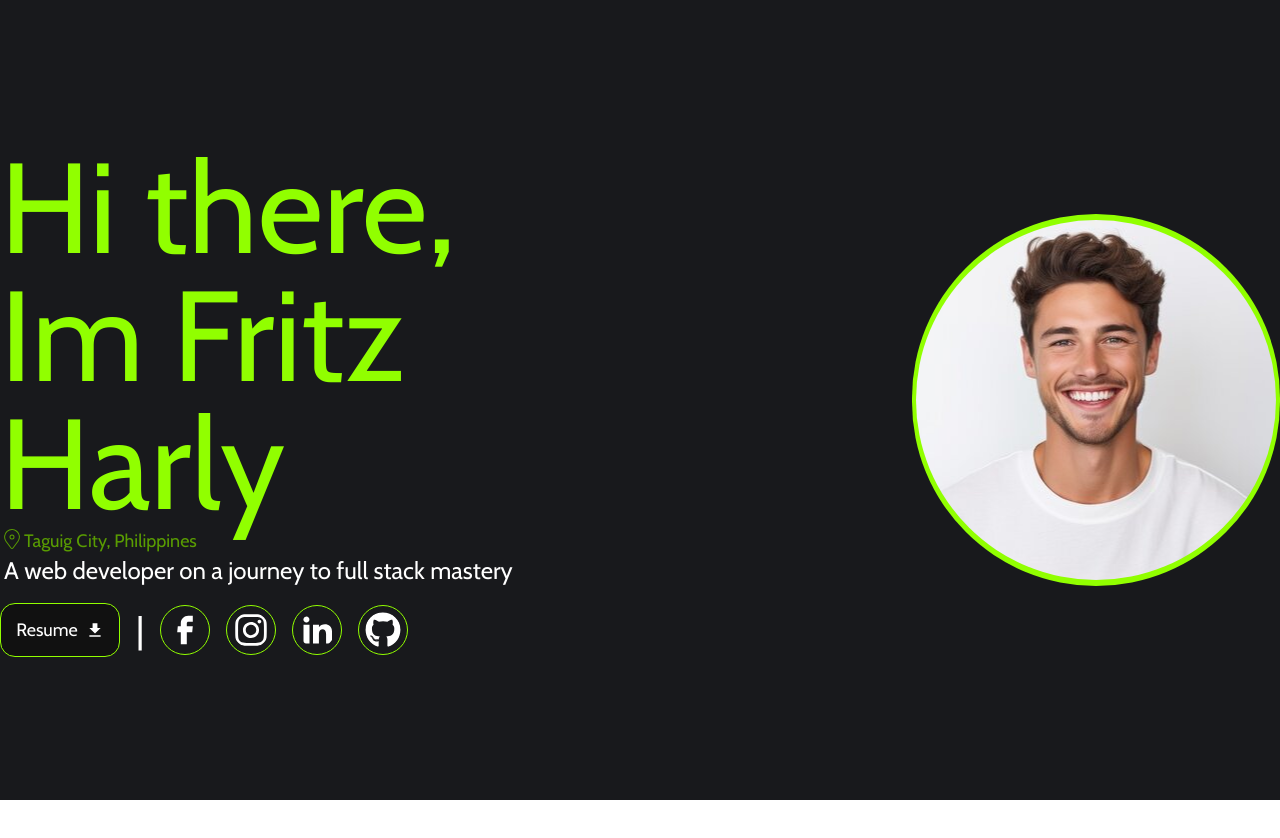
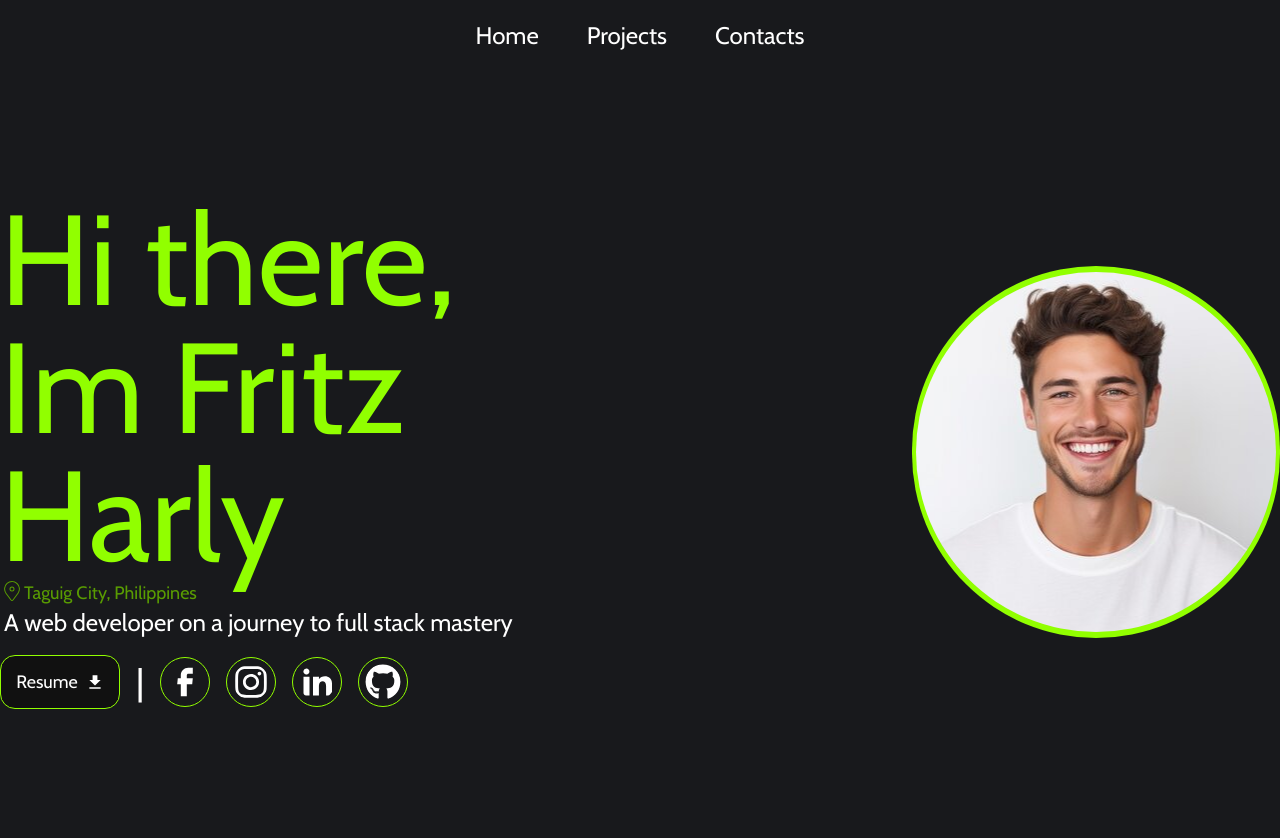
Before and after one commit to Frehitzz/my-portfolio, a React (Vite) app: page / in a window 1280 px wide. Shown: the top 838 px of the page. Before the commit the page ends 800 px from the top, so only its background shows below. Built offline with nearby package versions, Linux system fonts and the light colour scheme.

Commit message:
feat: added nav bar on home page

```diff
--- a/src/App.jsx
+++ b/src/App.jsx
@@ -1,3 +1,4 @@
+import Navbar from "./components/Navbar.jsx";
 import Home from "./pages/Home.jsx";
 function App() {
   return (
--- /dev/null
+++ b/src/components/Navbar.jsx
@@ -0,0 +1,18 @@
+function Navbar() {
+  return (
+    <div className="flex mt-5">
+      <ul className="flex items-center justify-center w-full gap-12 text-2xl text-white">
+        <li>
+          <a href="../pages/Home.jsx">Home</a>
+        </li>
+        <li>
+          <a href="#">Projects</a>
+        </li>
+        <li>
+          <a href="#">Contacts</a>
+        </li>
+      </ul>
+    </div>
+  );
+}
+export default Navbar;
--- a/src/pages/Home.jsx
+++ b/src/pages/Home.jsx
@@ -1,9 +1,11 @@
+import Navbar from "../components/Navbar.jsx";
 import Mainheader from "../components/Header.jsx";
 
 function Home() {
   return (
-    <div className="min-h-screen flex items-center justify-center bg-[#18191c]">
-      <div className="">
+    <div className="">
+      <Navbar />
+      <div className="min-h-screen flex items-center justify-center">
         <Mainheader />
       </div>
     </div>
--- a/src/styles/index.css
+++ b/src/styles/index.css
@@ -4,4 +4,5 @@
 
 body {
   font-family: "Cabin", sans-serif;
+  background-color: #18191c;
 }
```
